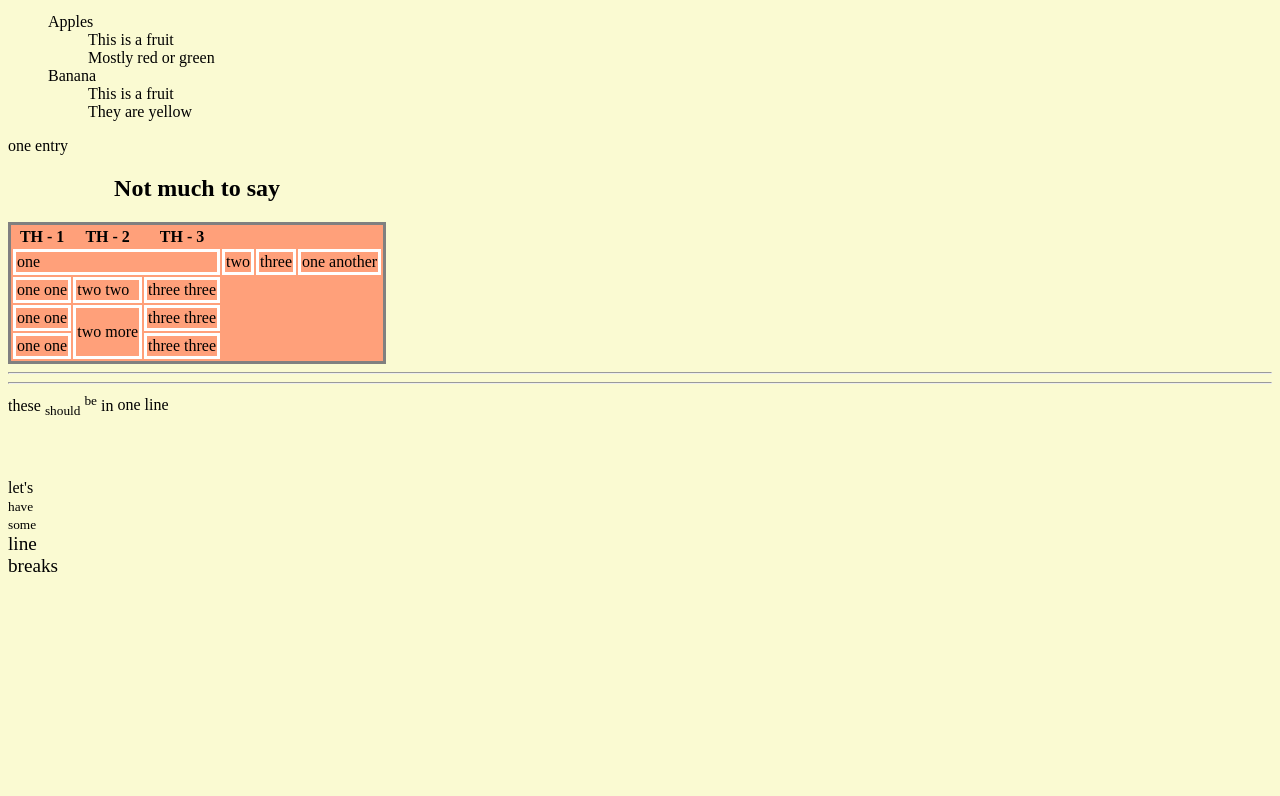
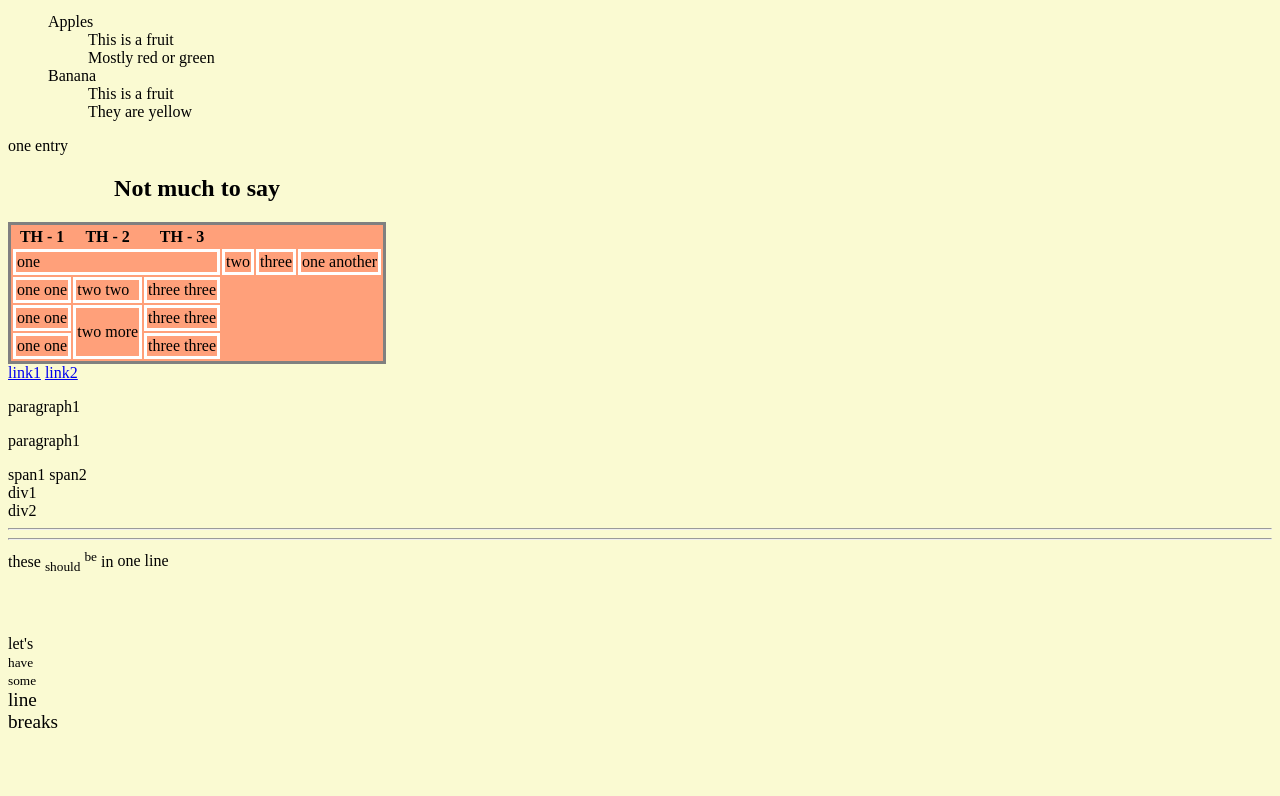
Before and after one commit to rhanak1987-sandbox/try-vsc-2020-webdev, a plain HTML site: page study-html-1-1/short-html-code-intro.html in a window 1280 px wide. Shown: the part 1135-1931 px from the top of the page. Before the commit the page ends 1780 px from the top, so only its background shows below. Drawn offline with Linux system fonts and the light colour scheme.

Commit message:
tutorial: Divs & Spans

```diff
--- a/study-html-1-1/short-html-code-intro.html
+++ b/study-html-1-1/short-html-code-intro.html
@@ -19,6 +19,8 @@
     <a href="./dir/page3.html">missing-page</a>
     <a href="./cat.jpg">missing.jpg</a>
   </div>
+
+  <!-- basic tags -->
   <h1>Test Website <br><sup>for an HTML Tutorial</sup></h1>
   <p>This is 1st <i>paragraph</i></p>
   <p><b>This is 2nd <i>paragraph</i></b></p>
@@ -103,8 +105,21 @@
     </tbody>
   </table>
 
+  <div>
+    <!-- containers -->
+    <a href="#">link1</a>
+    <a href="#">link2</a>
+    <p>paragraph1</p>
+    <p>paragraph1</p>
+    <span>span1</span>
+    <span>span2</span>
+    <div>div1</div>
+    <div>div2</div>
+  </div>
+
+  <hr><hr>
+  <div>
     <!-- line break tests -->
-  <hr><hr>
     <span>
       these
       <sub>should</sub>
@@ -132,6 +147,7 @@
       </big>
     </span>
     <div style="padding-bottom: 60px;"></div>
+  </div>
 
 </body>
 </html>
```
Lines whose indentation alone changed are shown as unchanged.
